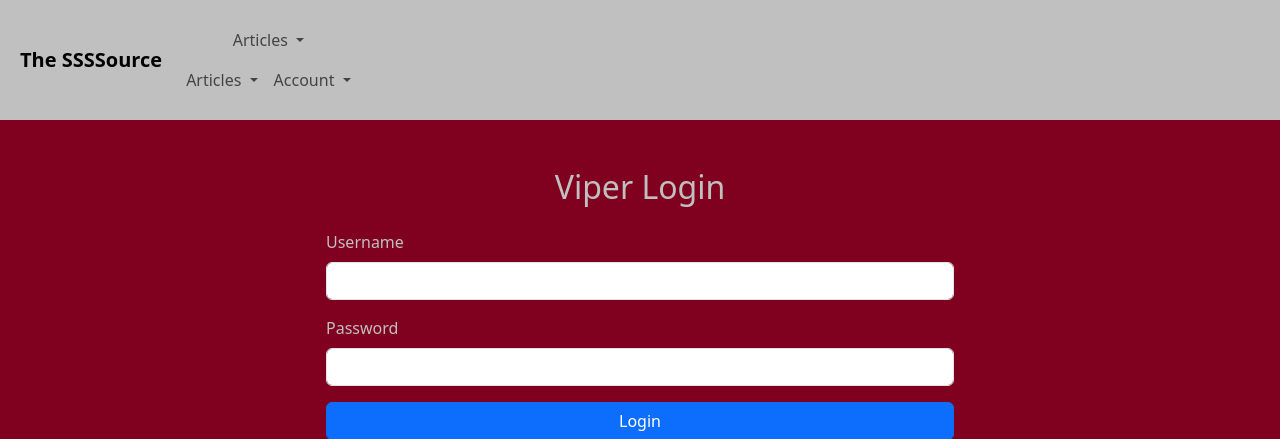
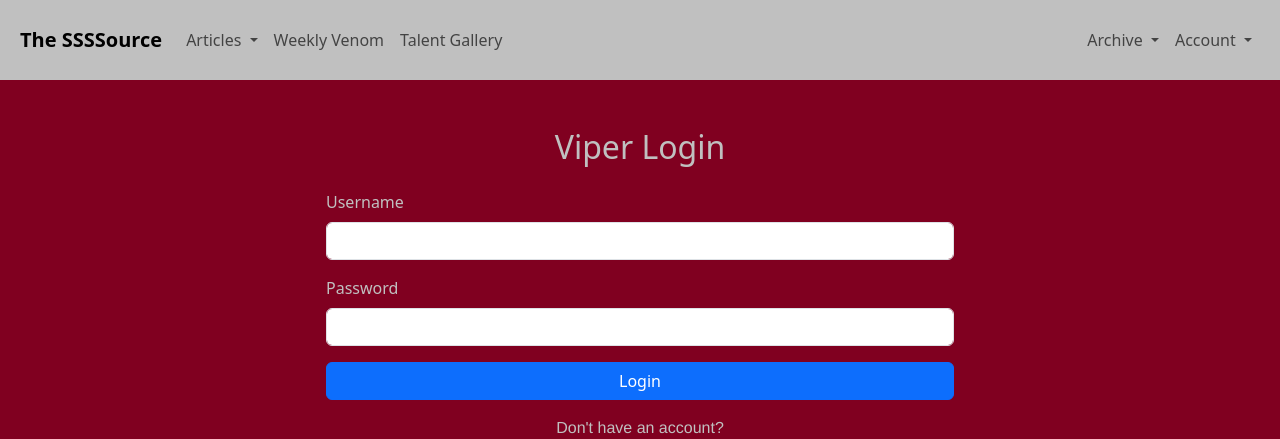
Before and after one commit to Demonhunter909/SSSSource, a Flask app: page /login in a window 1280 px wide. Shown: the top 439 px of the page. Run offline with Flask 3, Linux system fonts and the light colour scheme.

Commit message:
login patch

```diff
--- a/templates/login.html
+++ b/templates/login.html
@@ -26,6 +26,7 @@
                             <li><a class="dropdown-item" href="{{ url_for('entertainment') }}">Entertainment</a></li>
                             <li><a class="dropdown-item" href="{{ url_for('news') }}">News</a></li>
                             <li><a class="dropdown-item" href="{{ url_for('features') }}">Features</a></li>
+                        </ul>
                     </li>
                     <li>
                         <a class="nav-link" href="{{ url_for('venom') }}">Weekly Venom</a>
@@ -36,11 +37,9 @@
                 </ul>
                 <ul class="navbar-nav ms-auto">
                     <li class="nav-item dropdown">
-                    <li class="nav-item dropdown">
-                        <a class="nav-link dropdown-toggle" id="articlesDropdown" role="button" data-bs-toggle="dropdown" aria-expanded="false">
-                            Articles
+                        <a class="nav-link dropdown-toggle" id="archiveDropdown" role="button" data-bs-toggle="dropdown" aria-expanded="false">
+                            Archive
                         </a>
-                    </li>
                         <ul class="dropdown-menu" aria-labelledby="archiveDropdown">
                             <li><a class="dropdown-item" href="https://sites.google.com/view/thessssource-com/home?authuser=3">Google Site</a></li>
                             <li><a class="dropdown-item" href="https://thessssource.weebly.com/">Weebly Site</a></li>
```
